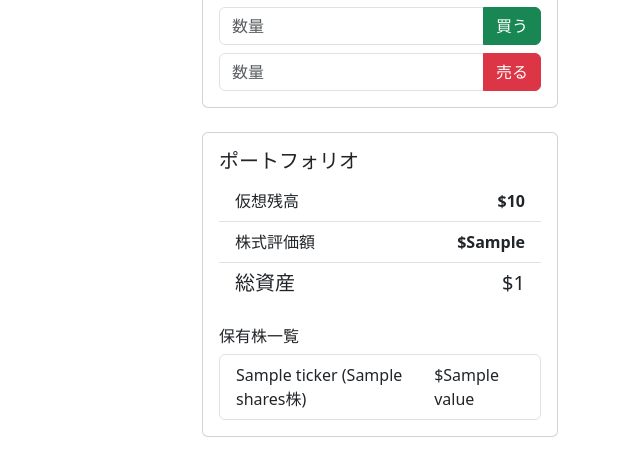
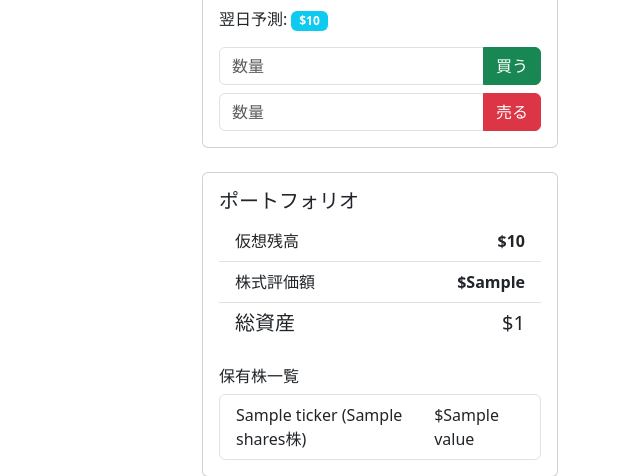
Before and after one commit to OT20031003/FlaskApp, a Flask app: template templates/index.html in a window 1280 px wide. Shown: the part 290-766 px from the top of the page, without its empty margins (640-1280 px from the left). Run offline with Flask 3, Linux system fonts and the light colour scheme; the template is opened without the code that fills it: most values are stand-ins (such as "Sample title", 1, 10 or a date in 2020).

Commit message:
prediction html

```diff
--- a/app.py
+++ b/app.py
@@ -80,11 +80,15 @@ def index(ticker):
         'ticker': ticker.upper(), 'current_price': round(current_price, 2)
     }
 
+    predicted_price_rounded = round(predicted_price, 2) if predicted_price is not None else "N/A"
+
     return render_template('index.html',
                            chart_data_py=chart_data,               # HTML用 (Python辞書)
                            chart_data_json=json.dumps(chart_data), # JavaScript用 (JSON文字列)
                            portfolio=portfolio,
-                           holdings=holdings_with_value)
+                           holdings=holdings_with_value,
+                           predicted_price=predicted_price_rounded) # 予測価格を追加
+
 @app.route('/portfolio')
 def portfolio_page():
     """資産推移グラフを表示するページ"""
--- a/templates/index.html
+++ b/templates/index.html
@@ -37,6 +37,7 @@
             <div class="card-body">
                 <h5 class="card-title">取引: {{ chart_data_py.ticker }}</h5>
                 <p class="card-text">現在価格: ${{ chart_data_py.current_price }}</p>
+                <p class="card-text">翌日予測: <span class="badge bg-info">${{ predicted_price }}</span></p>
                 <form action="{{ url_for('buy', ticker=chart_data_py.ticker) }}" method="post" class="mb-2">
                     <div class="input-group">
                         <input type="number" name="shares" class="form-control" min="1" required placeholder="数量">
```
Also changed, not shown: portfolio.db.
